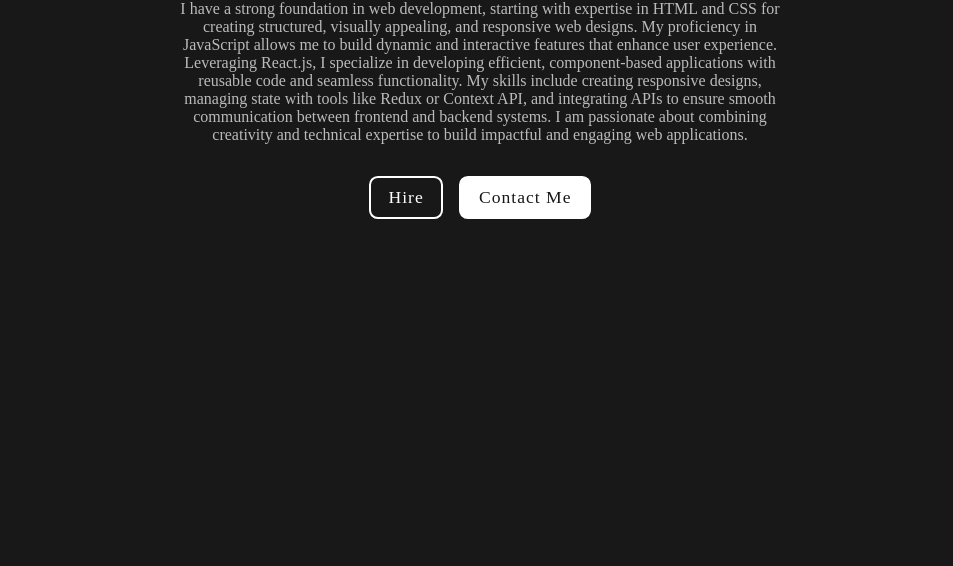
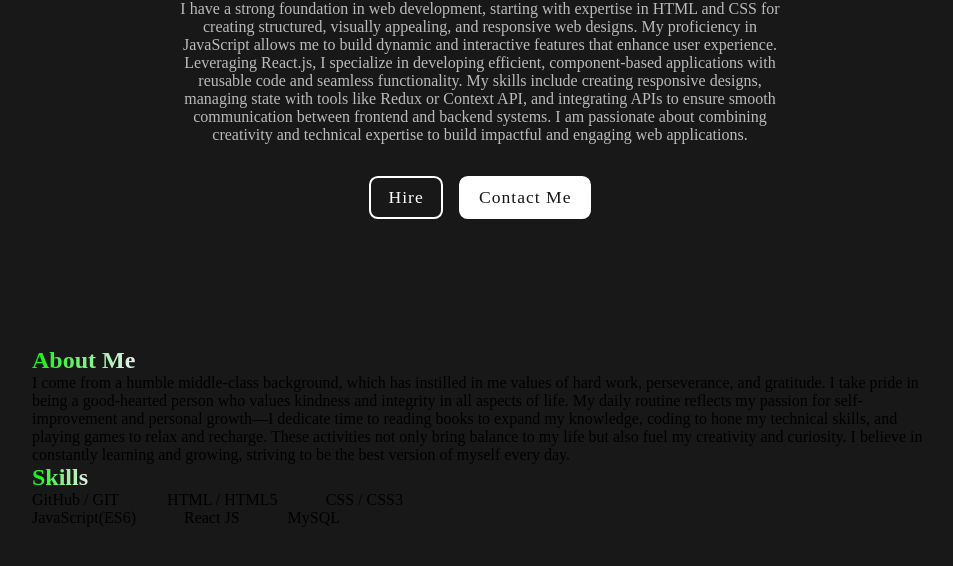
Before and after one commit to vennala-praveen/myportfolio, a plain HTML site: page index.html in a window 1280 px wide. Shown: the part 548-1114 px from the top of the page, without its empty margins (160-1113 px from the left). Before the commit the page ends 831 px from the top, so only its background shows below. Drawn offline with nearby package versions, Linux system fonts and the light colour scheme.

Commit message:
css added

```diff
--- a/index.html
+++ b/index.html
@@ -45,6 +45,39 @@
         </div>
     </section>
 
+    <section id="about">
+
+        <div class="about-box">
+            <div class="about-info">
+                <h1><span>About Me</span></h1>
+                <p>
+                    I come from a humble middle-class background, which has instilled in me values of hard work, perseverance, and gratitude.
+                    I take pride in being a good-hearted person who values kindness and integrity in all aspects of life.
+                    My daily routine reflects my passion for self-improvement and personal growth—I dedicate time to reading books to expand my knowledge,
+                    coding to hone my technical skills, and playing games to relax and recharge.
+                    These activities not only bring balance to my life but also fuel my creativity and curiosity.
+                    I believe in constantly learning and growing, striving to be the best version of myself every day.
+                </p>
+            </div>
+
+            <h2><span>Skills</span></h2>
+            <div class="skills">
+
+                <ul>
+                    <li>GitHub / GIT</li>
+                    <li>HTML / HTML5</li>
+                    <li>CSS / CSS3</li>
+                </ul>
+
+                <ul>
+                    <li>JavaScript(ES6)</li>
+                    <li>React JS</li>
+                    <li>MySQL</li>
+                </ul>
+            </div>
+        </div>
+
+    </section>
 
 
 
```
